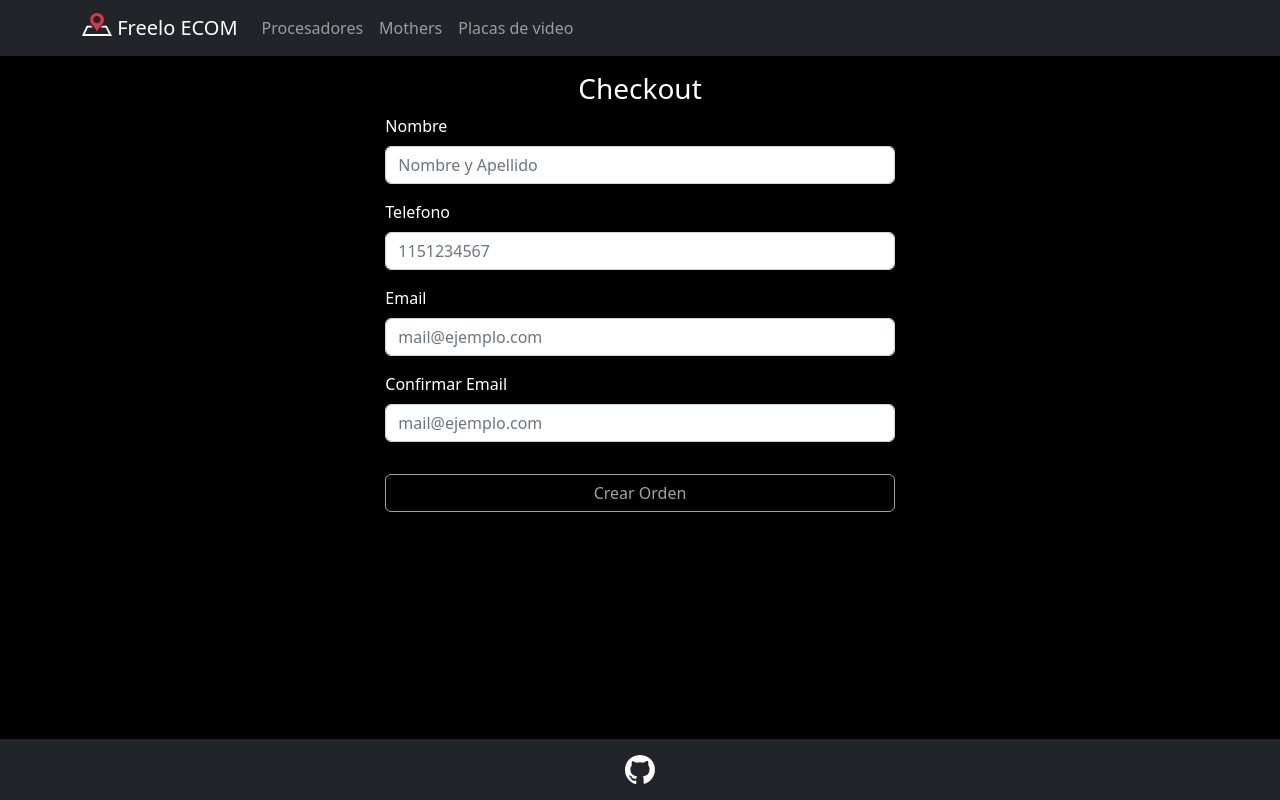
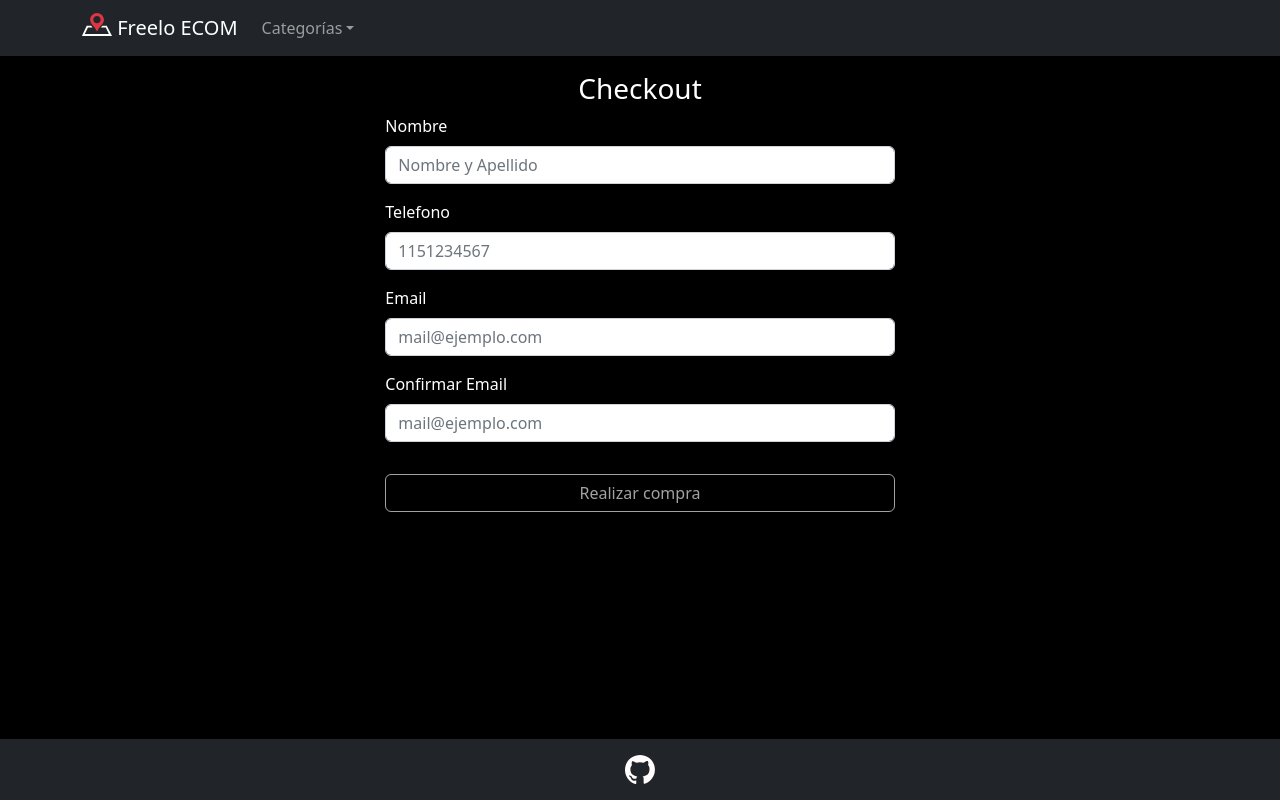
Before and after one commit to lisandrojm/proyecto-final-coderhouse-react, a React (Create React App) app: page /checkout in a window 1280 px wide. Built offline with nearby package versions, Linux system fonts and the light colour scheme.

Commit message:
categorías_dropdown

```diff
--- a/src/components/CheckoutForm/CheckoutForm.js
+++ b/src/components/CheckoutForm/CheckoutForm.js
@@ -71,7 +71,7 @@ const CheckoutForm = ({ onConfirm }) => {
         </Form.Group>
         <div className="pt-3 d-grid gap-2 pb-3">
           <Button variant="outline-light" type="submit" disabled={!name || !phone || !email || !confirmEmail}>
-            Crear Orden
+            Realizar compra
           </Button>
         </div>
       </Form>
--- a/src/components/NavBar/NavBar.css
+++ b/src/components/NavBar/NavBar.css
@@ -5,3 +5,15 @@
   outline: none;
   box-shadow: none;
 }
+.nav-item .dropdown-menu {
+  background: #000000;
+  border: 2px solid rgb(215, 215, 215);
+}
+
+.nav-item .dropdown-item {
+  color: #ffffff;
+}
+
+.nav-item .dropdown-item:hover {
+  background: #ffffff;
+}
--- a/src/components/NavBar/NavBar.js
+++ b/src/components/NavBar/NavBar.js
@@ -6,6 +6,7 @@ import CartWidget from '../CartWidget/CartWidget';
 import Container from 'react-bootstrap/Container';
 import Nav from 'react-bootstrap/Nav';
 import Navbar from 'react-bootstrap/Navbar';
+import NavDropdown from 'react-bootstrap/NavDropdown';
 import { Link, useLocation } from 'react-router-dom';
 
 const categoryTextMap = {
@@ -32,7 +33,7 @@ const NavBar = () => {
 
   return (
     <>
-      <Navbar bg="dark" variant="dark " expand="lg" className="sticky-top">
+      <Navbar bg="dark" variant="dark" expand="lg" className="sticky-top">
         <Container>
           <div className="d-flex align-items-center justify-content-center">
             <div>
@@ -47,15 +48,17 @@ const NavBar = () => {
           <Navbar.Toggle aria-controls="basic-navbar-nav" className="border-0" />
           <Navbar.Collapse id="basic-navbar-nav">
             <Nav className="text-start">
-              <Nav.Link as={Link} to={`/category/procesador`} className={({ isActive }) => (isActive ? 'ActionOption' : 'Option')}>
-                Procesadores
-              </Nav.Link>
-              <Nav.Link as={Link} to={`/category/mother`} className={({ isActive }) => (isActive ? 'ActionOption' : 'Option')}>
-                Mothers
-              </Nav.Link>
-              <Nav.Link as={Link} to={`/category/placa`} className={({ isActive }) => (isActive ? 'ActionOption' : 'Option')}>
-                Placas de video
-              </Nav.Link>
+              <NavDropdown title="Categorías" id="basic-nav-dropdown" className="Option">
+                <NavDropdown.Item as={Link} to={`/category/procesador`} className={({ isActive }) => (isActive ? 'ActionOption' : 'Option')} bg="dark" variant="dark">
+                  Procesadores
+                </NavDropdown.Item>
+                <NavDropdown.Item as={Link} to={`/category/mother`} bg="dark" variant="dark" className={({ isActive }) => (isActive ? 'ActionOption' : 'Option')}>
+                  Mothers
+                </NavDropdown.Item>
+                <NavDropdown.Item as={Link} to={`/category/placa`} bg="dark" variant="dark" className={({ isActive }) => (isActive ? 'ActionOption' : 'Option')}>
+                  Placas de video
+                </NavDropdown.Item>
+              </NavDropdown>
               <div className="text-light d-flex justify-content-start align-items-center ">
                 <div className="d-none d-lg-block">
                   <CartWidget />
```
